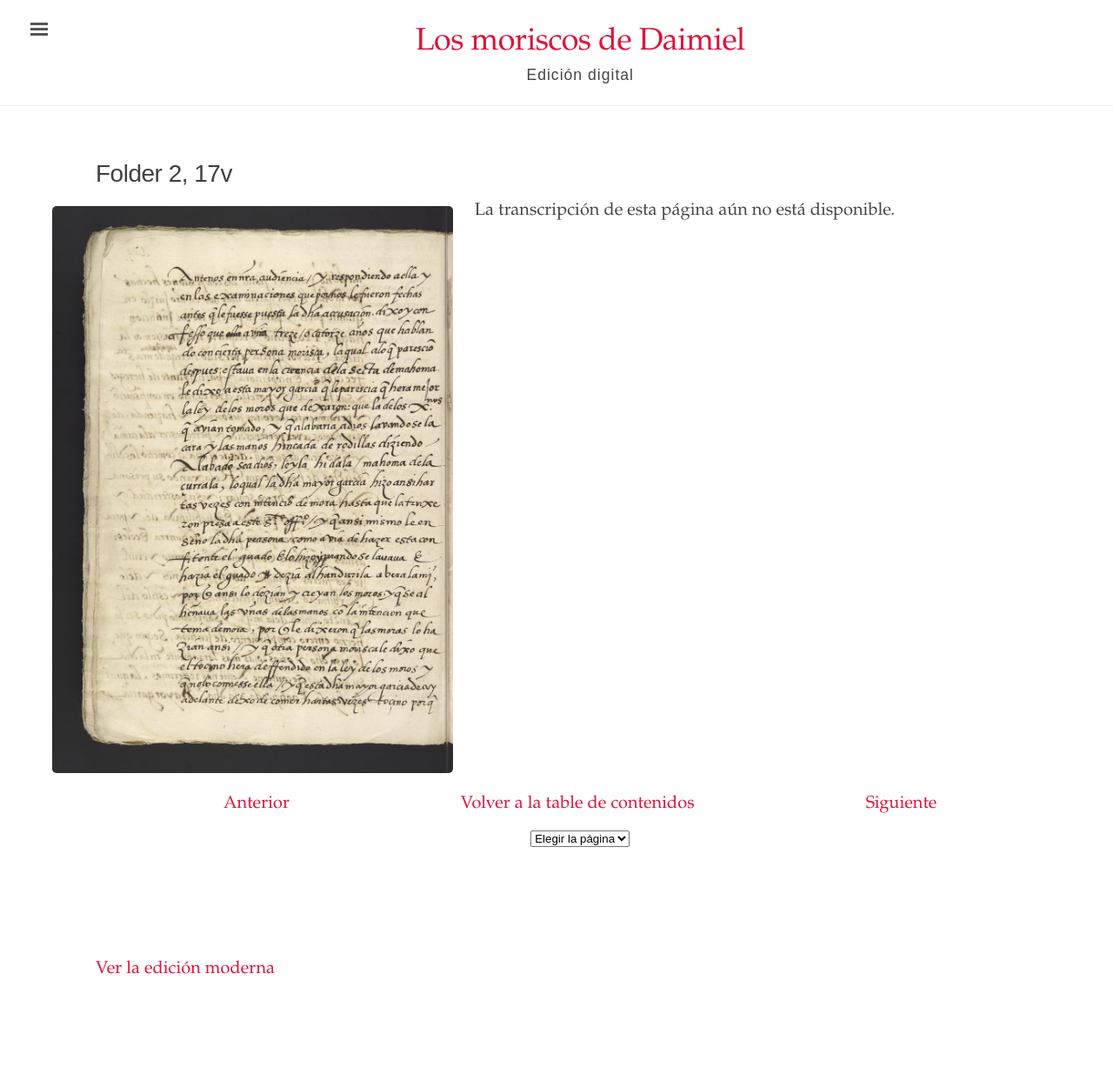
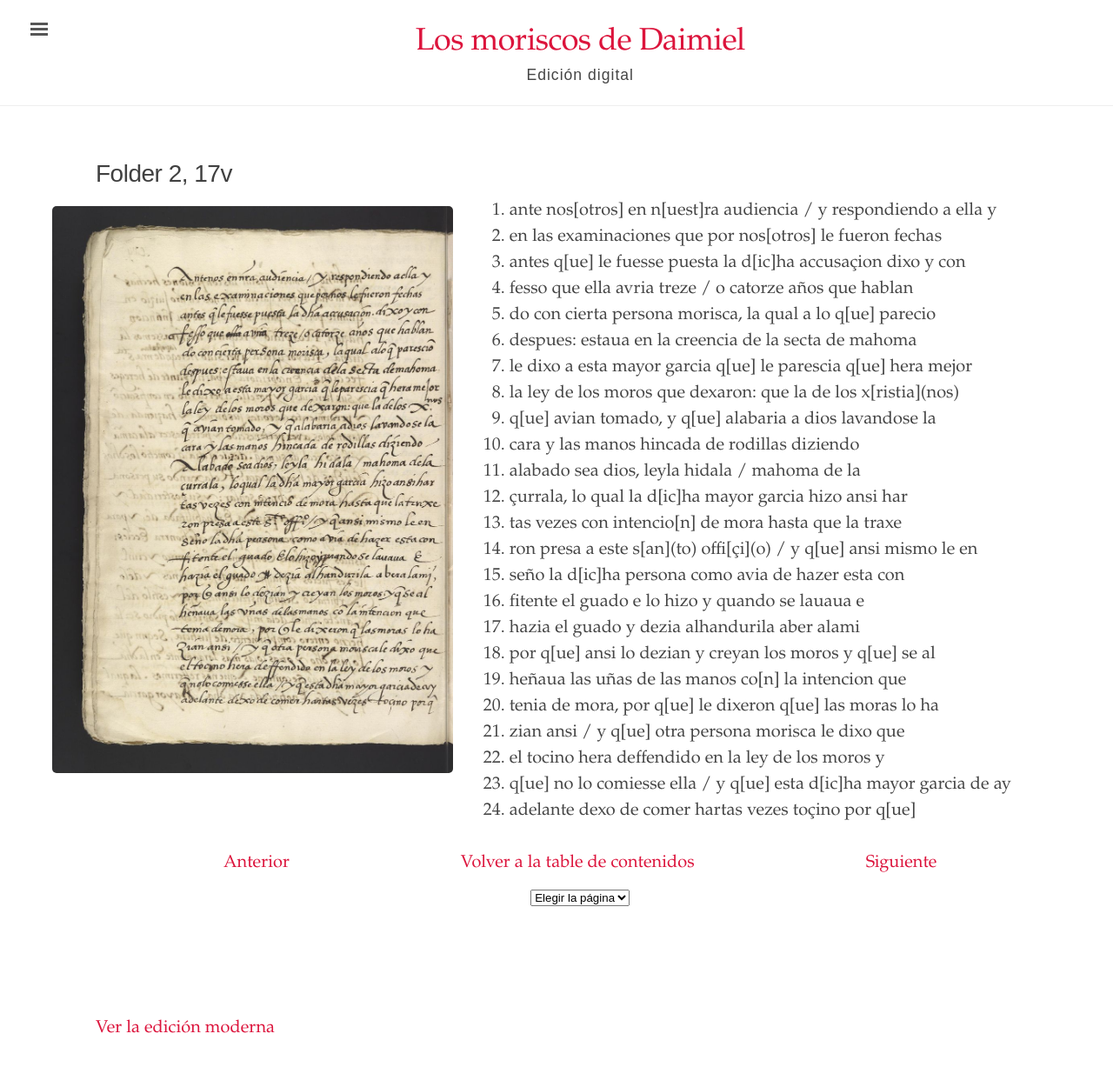
Before and after one commit to digbmc/moriscos-daimel, a Jekyll site: the page built from _texts/folder-2-17v.md, in a window 1280 px wide and 1277 px high. Shown: the top 1227 px of the window at 87% size. Built offline with Jekyll 4.4.1, drawn with Linux system fonts in a browser that asks for light colours.

Commit message:
Update folder-2-17v.md

```diff
--- a/_texts/folder-2-17v.md
+++ b/_texts/folder-2-17v.md
@@ -5,4 +5,27 @@ image: /assets/images/Folder_2_17v.jpg
 body_class: wide-page
 order: 34
 ---
-La transcripción de esta página aún no está disponible.
+1. ante nos\[otros\] en n\[uest\]ra audiencia / y respondiendo a ella y
+2. en las examinaciones que por nos\[otros\] le fueron fechas
+3. antes q\[ue\] le fuesse puesta la d\[ic\]ha accusaçion dixo y con
+4. fesso que ella avria treze / o catorze años que hablan
+5. do con cierta persona morisca, la qual a lo q\[ue\] parecio
+6. despues: estaua en la creencia de la secta de mahoma
+7. le dixo a esta mayor garcia q\[ue\] le parescia q\[ue\] hera mejor
+8. la ley de los moros que dexaron: que la de los x\[ristia\](nos)
+9. q\[ue\] avian tomado, y q\[ue\] alabaria a dios lavandose la
+10. cara y las manos hincada de rodillas diziendo
+11. alabado sea dios, leyla hidala / mahoma de la
+12. çurrala, lo qual la d\[ic\]ha mayor garcia hizo ansi har
+13. tas vezes con intencio\[n\] de mora hasta que la traxe
+14. ron presa a este s\[an\](to) offi\[çi\](o) / y q\[ue\] ansi mismo le en
+15. seño la d\[ic\]ha persona como avia de hazer esta con
+16. fitente el guado e lo hizo y quando se lauaua e
+17. hazia el guado y dezia alhandurila aber alami
+18. por q\[ue\] ansi lo dezian y creyan los moros y q\[ue\] se al
+19. heñaua las uñas de las manos co\[n\] la intencion que
+20. tenia de mora, por q\[ue\] le dixeron q\[ue\] las moras lo ha
+21. zian ansi / y q\[ue\] otra persona morisca le dixo que
+22. el tocino hera deffendido en la ley de los moros y
+23. q\[ue\] no lo comiesse ella / y q\[ue\] esta d\[ic\]ha mayor garcia de ay
+24. adelante dexo de comer hartas vezes toçino por q\[ue\]
```
